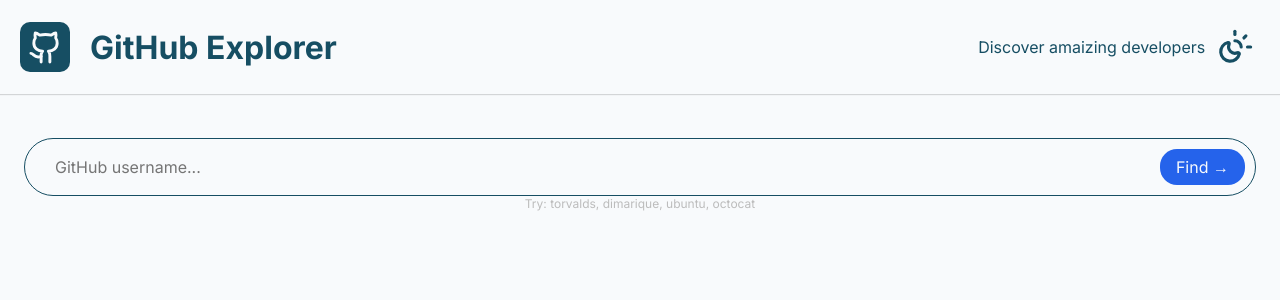
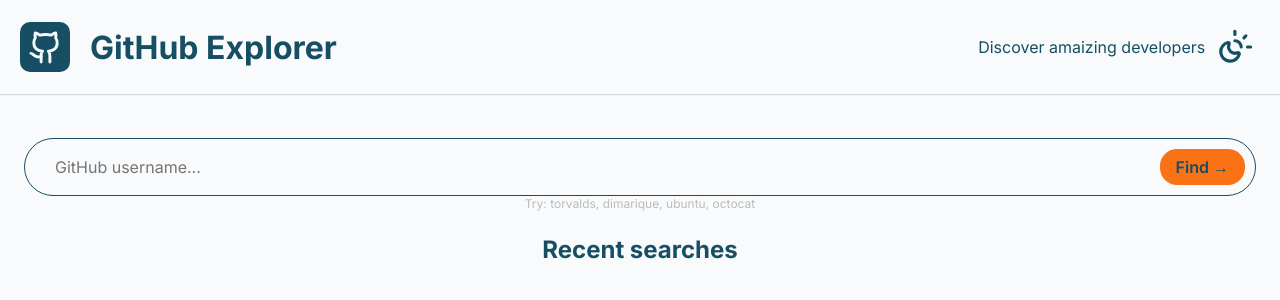
Before and after one commit to dimarique/github-explorer, a React (Vite) app: page / in a window 1280 px wide. Shown: the top 300 px of the page. Built offline with nearby package versions, Linux system fonts and the light colour scheme.

Commit message:
GITHUB-1: Add recent results

```diff
--- a/src/App.tsx
+++ b/src/App.tsx
@@ -6,8 +6,13 @@
 import { useUserReposList } from "./hooks/useUserReposList";
 import ContentWrapper from "./components/ContentWrapper/ContentWrapper";
 import GoUpButton from "./components/GoUpButton/GoUpButton";
+import ResentsList from "./components/ResentsList/ResentsList";
+import type { ResentSearch } from "./types";
 
 function App() {
+  const [lastSearch, setLastSearch] = useState<ResentSearch[]>(() => {
+    return JSON.parse(localStorage.getItem("resent") ?? "[]");
+  });
   const [theme, setTheme] = useState<"light" | "dark">(() => {
     return (localStorage.getItem("theme") as "light" | "dark") ?? "light";
   });
@@ -43,11 +48,6 @@
   }, [theme]);
 
   useEffect(() => {
-    console.log(userReposList);
-    console.log(person);
-  });
-
-  useEffect(() => {
     if (person || userReposList) {
       window.scrollTo({ top: 250, behavior: "smooth" });
     }
@@ -55,10 +55,25 @@
 
   useEffect(() => {
     const handleScroll = () => setIsVisible(window.scrollY > 300);
-
     window.addEventListener("scroll", handleScroll);
     return () => window.removeEventListener("scroll", handleScroll);
   }, []);
+
+  useEffect(() => {
+    if (!person) return;
+    setLastSearch((prev) =>
+      [
+        ...prev.filter((p) => p.login !== person.login),
+        {
+          login: person.login,
+          name: person.name,
+        },
+      ].slice(-5),
+    );
+  }, [person]);
+  useEffect(() => {
+    localStorage.setItem("resent", JSON.stringify(lastSearch));
+  }, [lastSearch]);
 
   useEffect(() => {
     document.documentElement.setAttribute("data-theme", theme);
@@ -78,9 +93,7 @@
       {error && <div className="error">{error}</div>}
       {isLoading ? (
         <div>Loading...</div>
-      ) : (
-        person &&
-        userReposList && (
+      ) : person && userReposList ? (
         <ContentWrapper
           person={person}
           onNextPage={goToNextPage}
@@ -88,7 +101,8 @@
           reposList={userReposList}
           page={page}
         />
-        )
+      ) : (
+        <ResentsList resents={lastSearch} setInputValue={setInputValue} />
       )}
       {isVisible && <GoUpButton />}
     </>
--- a/src/components/MainInfo/MainInfo.module.css
+++ b/src/components/MainInfo/MainInfo.module.css
@@ -23,7 +23,7 @@
 }
 
 .user_image {
-  border: 4px solid var(--accent-blue);
+  border: 4px solid var(--accent-orange);
   border-radius: 50%;
   aspect-ratio: 1 / 1;
   max-width: 100px;
--- /dev/null
+++ b/src/components/ResentsList/ResentsList.module.css
@@ -0,0 +1,4 @@
+.header {
+  font-variant: small-caps;
+  text-align: left;
+}
--- /dev/null
+++ b/src/components/ResentsList/ResentsList.tsx
@@ -0,0 +1,30 @@
+import ResentsListItem from "../ResentsListItem/ResentsListItem";
+import styles from "./ResentsList.module.css";
+import type { ResentSearch } from "../../types";
+
+interface ResentsListProps {
+  resents: ResentSearch[];
+  setInputValue: (value: string) => void;
+}
+
+const ResentsList: React.FC<ResentsListProps> = ({
+  resents,
+  setInputValue,
+}) => {
+  return (
+    <>
+      <div className={styles.resentsList}>
+        <h2 className={styles.header}>Recent searches</h2>
+        {resents.map((item: ResentSearch) => (
+          <ResentsListItem
+            key={item.login}
+            item={item}
+            onSelect={setInputValue}
+          />
+        ))}
+      </div>
+    </>
+  );
+};
+
+export default ResentsList;
--- /dev/null
+++ b/src/components/ResentsListItem/ResentsListItem.module.css
@@ -0,0 +1,13 @@
+.resentsListItem {
+  display: flex;
+  flex-direction: column;
+  align-items: flex-start;
+  padding: 0.5rem 1rem;
+}
+.name {
+  cursor: pointer;
+  font-size: 2rem;
+}
+.login {
+  font-size: 1rem;
+}
--- /dev/null
+++ b/src/components/ResentsListItem/ResentsListItem.tsx
@@ -0,0 +1,24 @@
+import type { ResentSearch } from "../../types";
+import styles from "./ResentsListItem.module.css";
+
+interface ResentsListItemProps {
+  item: ResentSearch;
+  onSelect: (value: string) => void;
+}
+
+const ResentsListItem: React.FC<ResentsListItemProps> = ({
+  item,
+  onSelect,
+}) => {
+  return (
+    <div
+      className={styles.resentsListItem}
+      onClick={() => onSelect(item.login)}
+    >
+      <div className={styles.name}>{item.name}</div>
+      <div className={styles.login}>@{item.login}</div>
+    </div>
+  );
+};
+
+export default ResentsListItem;
--- a/src/components/search/SearchButton/SearchButton.module.css
+++ b/src/components/search/SearchButton/SearchButton.module.css
@@ -1,6 +1,7 @@
 .searchButton {
   border-radius: 17px;
-  background-color: var(--accent-blue);
+  background-color: var(--accent-orange);
   padding: 8px 16px;
-  color: #f8fafc;
+  color: var(--primary-color);
+  font-weight: 600;
 }
--- a/src/hooks/useUserReposList.tsx
+++ b/src/hooks/useUserReposList.tsx
@@ -31,8 +31,6 @@
     setRepoError(null);
     fetch(url)
       .then((res) => {
-        console.log(`Link is ${res.headers.get("Link")}`);
-
         if (!res.ok) {
           throw new Error("Something wrong");
         }
--- a/src/index.css
+++ b/src/index.css
@@ -7,7 +7,10 @@
   color-scheme: light dark;
   --primary-color: #164e63;
   --bg-color: #f8fafc;
+  --accent-orange: #f97316;
+  --accent-yellow: #eab308;
   --accent-blue: #2563eb;
+  --accent-brown: #632b16;
   --shadow-small: rgba(0, 0, 0, 0.15) 0px 1px 1px;
 }
 
--- /dev/null
+++ b/src/types.ts
@@ -0,0 +1,4 @@
+export type ResentSearch = {
+  login: string;
+  name: string | null;
+};
```
Lines whose indentation alone changed are shown as unchanged.
